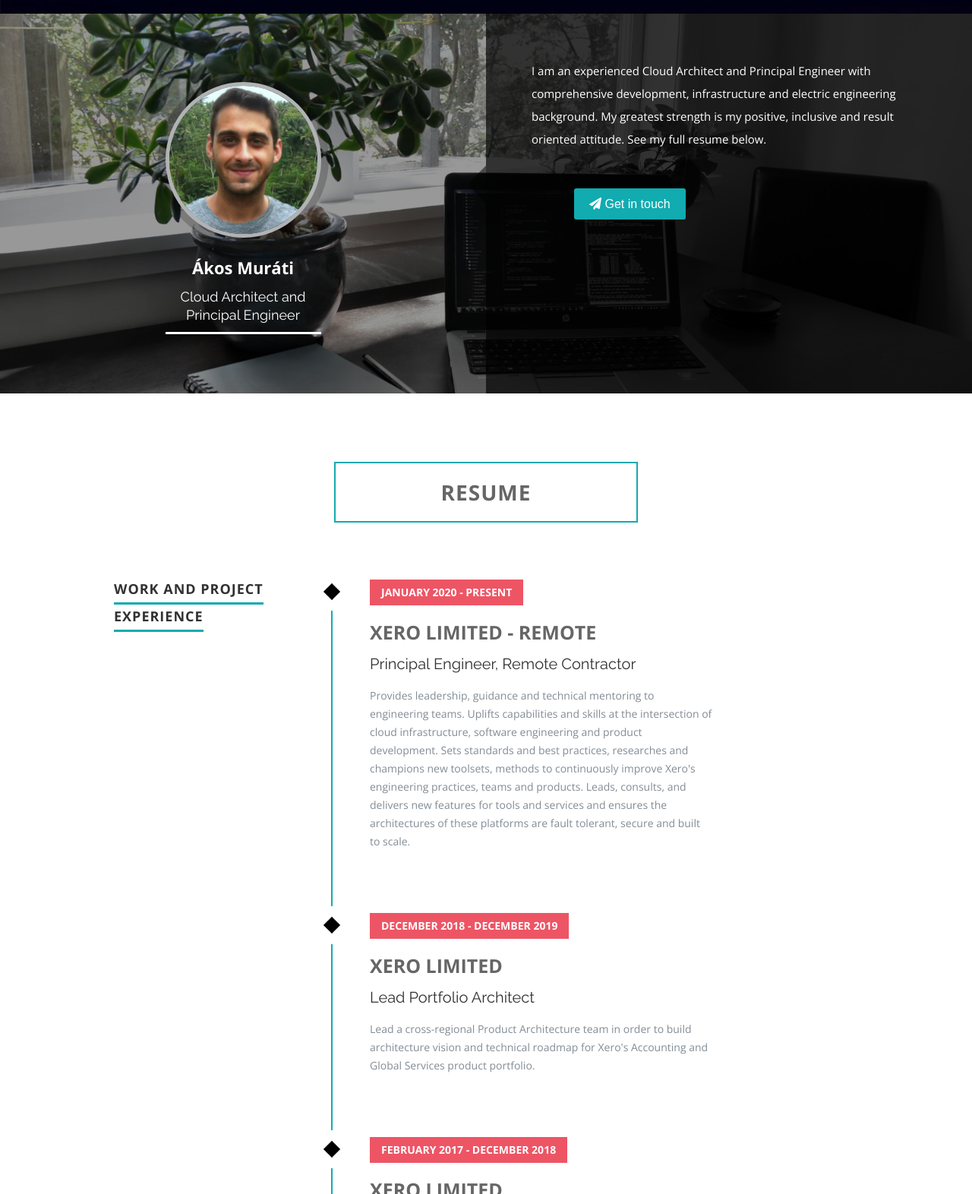
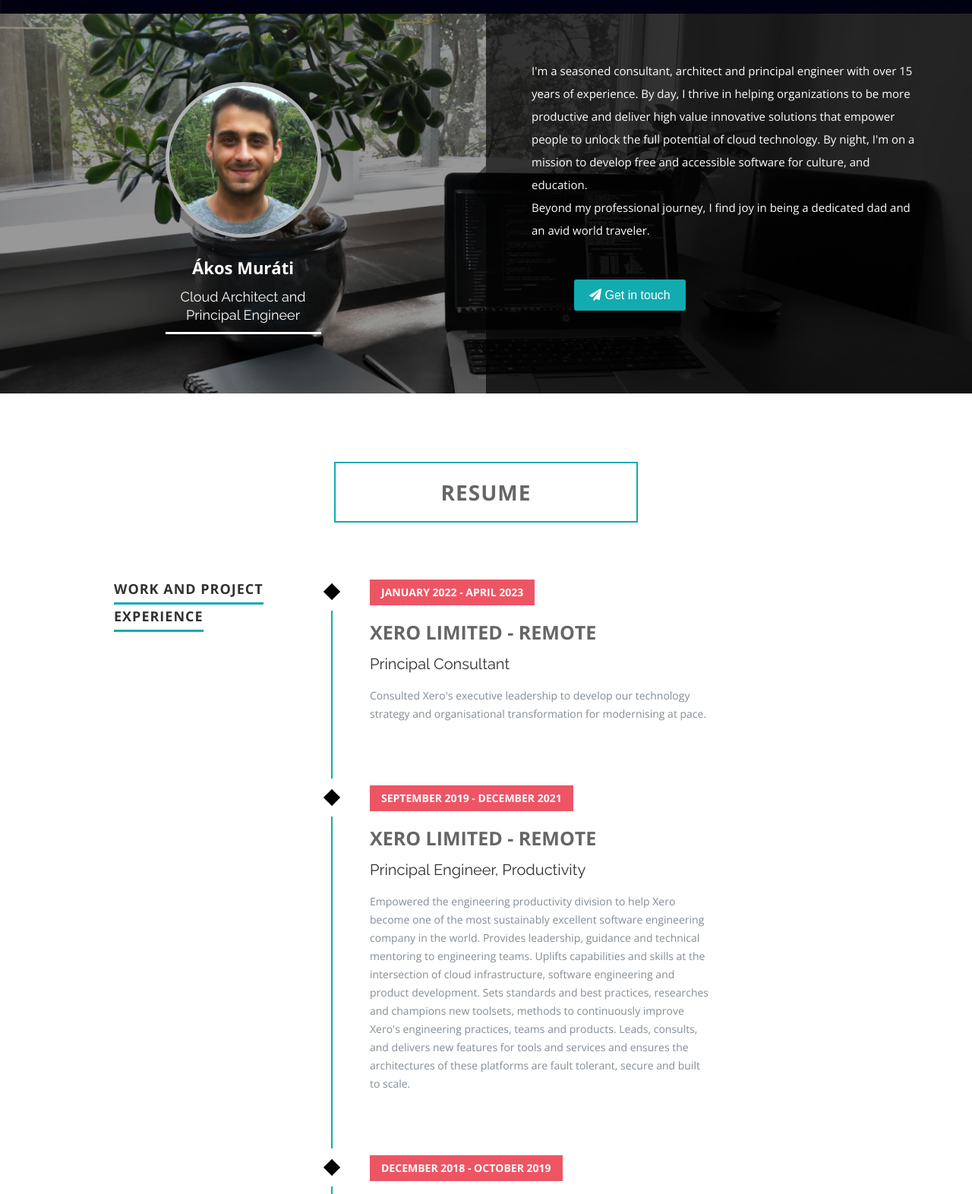
Before and after one commit to muratiakos/muratiakos.github.io, a plain HTML site: page index.html in a window 1280 px wide. Shown: the part 782-2354 px from the top of the page at 76% size. Drawn offline with nearby package versions, Linux system fonts and the light colour scheme.

Commit message:
Update latest position details

```diff
--- a/index.html
+++ b/index.html
@@ -109,10 +109,15 @@
                 <div class="six columns main-col wow fadeIn">
                     <div class="arrow-left"></div>
                     <p>
-                        I am an experienced Cloud Architect and Principal Engineer with comprehensive
-                        development, infrastructure and electric engineering background.
-                        My greatest strength is my positive, inclusive and
-                        result oriented attitude. See my full resume below.
+                        I'm a seasoned consultant, architect and principal engineer with
+                        over 15 years of experience. By day, I thrive in helping organizations
+                        to be more productive and deliver high value innovative solutions that
+                        empower people to unlock the full potential of cloud technology.
+
+                        By night, I'm on a mission to develop free and accessible software
+                        for culture, and education.
+                    </br>
+                        Beyond my professional journey, I find joy in being a dedicated dad and an avid world traveler.
                     </p>
                     <div class="row">
                         <div class="six columns download">
@@ -137,10 +142,24 @@
                     <ul class="timeline">
                         <li class="timeline-event"><label class="timeline-event-icon"></label>
                             <div class="timeline-event-copy">
-                                <p class="timeline-event-thumbnail">January 2020 - Present</p>
+                                <p class="timeline-event-thumbnail">January 2022 - April 2023</p>
                                 <h3>Xero Limited - Remote</h3>
-                                <h4>Principal Engineer, Remote Contractor</h4>
+                                <h4>Principal Consultant</h4>
                                 <p>
+                                    Consulted Xero's executive leadership to develop our technology strategy and
+                                    organisational transformation for modernising at pace.
+                                </p>
+                            </div>
+                        </li>
+                        <li class="timeline-event"><label class="timeline-event-icon"></label>
+                            <div class="timeline-event-copy">
+                                <p class="timeline-event-thumbnail">September 2019 - December 2021</p>
+                                <h3>Xero Limited - Remote</h3>
+                                <h4>Principal Engineer, Productivity</h4>
+                                <p>
+                                    Empowered the engineering productivity division to help Xero become one
+                                    of the most sustainably excellent software engineering company in the world.
+
                                     Provides leadership, guidance and technical mentoring to engineering teams.
                                     Uplifts capabilities and skills at the intersection of cloud infrastructure,
                                     software engineering and product development.
@@ -154,12 +173,14 @@
                         </li>
                         <li class="timeline-event"><label class="timeline-event-icon"></label>
                             <div class="timeline-event-copy">
-                                <p class="timeline-event-thumbnail">December 2018 - December 2019</p>
+                                <p class="timeline-event-thumbnail">December 2018 - October 2019</p>
                                 <h3>Xero Limited</h3>
                                 <h4>Lead Portfolio Architect</h4>
-                                <p>Lead a cross-regional Product Architecture team in order to build
-                                    architecture vision and technical roadmap for Xero's
+                                <p>
+                                    Established a cross-regional Product Architecture team for the
                                     Accounting and Global Services product portfolio.
+                                    Shaped Xero's future architecture vision to enable us to become the business
+                                    platform of the future for small businesses, their partners and advisors in the cloud.
                                 </p>
                             </div>
                         </li>
@@ -179,7 +200,7 @@
                             <div class="timeline-event-copy">
                                 <p class="timeline-event-thumbnail">January 2015 - February 2017</p>
                                 <h3>Xero Limited</h3>
-                                <h4>Senior Cloud Automation Engineer</h4>
+                                <h4>Senior Cloud Automation Engineer - DevOps</h4>
                                 <p>Developed infrastructure-as-code with CI/CD pipelines to host Xero's first cloud
                                     platform on AWS in order to scale for our first million
                                     customers.<br><br>Implemented an EC2 based web-hosting platform with custom Chef and
@@ -235,10 +256,10 @@
                                 <!-- <p class="timeline-event-thumbnail">Lifelong learning</p> -->
                                 <h3>Certifications</h3>
                                 <p>
-                                    <strong>AWS Certified Solutions Architect</strong> – Amazon Web Services<br />
-                                    <strong>AWS Machine Learning Essentials</strong> – LinkedIn learning<br />
-                                    <strong>ICAgile Certified Professional</strong> – ICAgile certification<br />
-                                    <strong>ITIL v3 Foundation</strong> – Exin Certification<br />
+                                    <strong>AWS Certified Solutions Architect</strong> - Amazon Web Services<br />
+                                    <strong>Agile Certified Professional</strong> - ICAgile certification<br />
+                                    <strong>ITIL v3 Foundation</strong> - Exin Certification<br />
+                                    <strong>AWS Machine Learning Essentials</strong> - LinkedIn learning<br />
                                 </p>
                             </div>
                         </li>
@@ -247,9 +268,11 @@
                                 <!-- <p class="timeline-event-thumbnail"></p> -->
                                 <h3>Independent Courseworks</h3>
                                 <p>
-                                    <strong>Startup Engineering</strong> – Stanford University (edX)<br />
-                                    <strong>Software-as-a-Service - Cloud Engineering</strong> – Berkeley (edX)<br />
-                                    <strong>Critical Perspectives on Management</strong> – IE Business School (edX)<br />
+                                    <strong>Startup Engineering</strong> - Stanford University (edX)<br />
+                                    <strong>Lean and Agile Enterprise Architecture</strong> - Pluralsight <br />
+                                    <strong>Introduction to Operations Management</strong> - Coursera<br />
+                                    <strong>Software-as-a-Service - Cloud Engineering</strong> - Berkeley (edX)<br />
+                                    <strong>Critical Perspectives on Management</strong> - IE Business School (edX)<br />
                                 </p>
                             </div>
                         </li>
```
